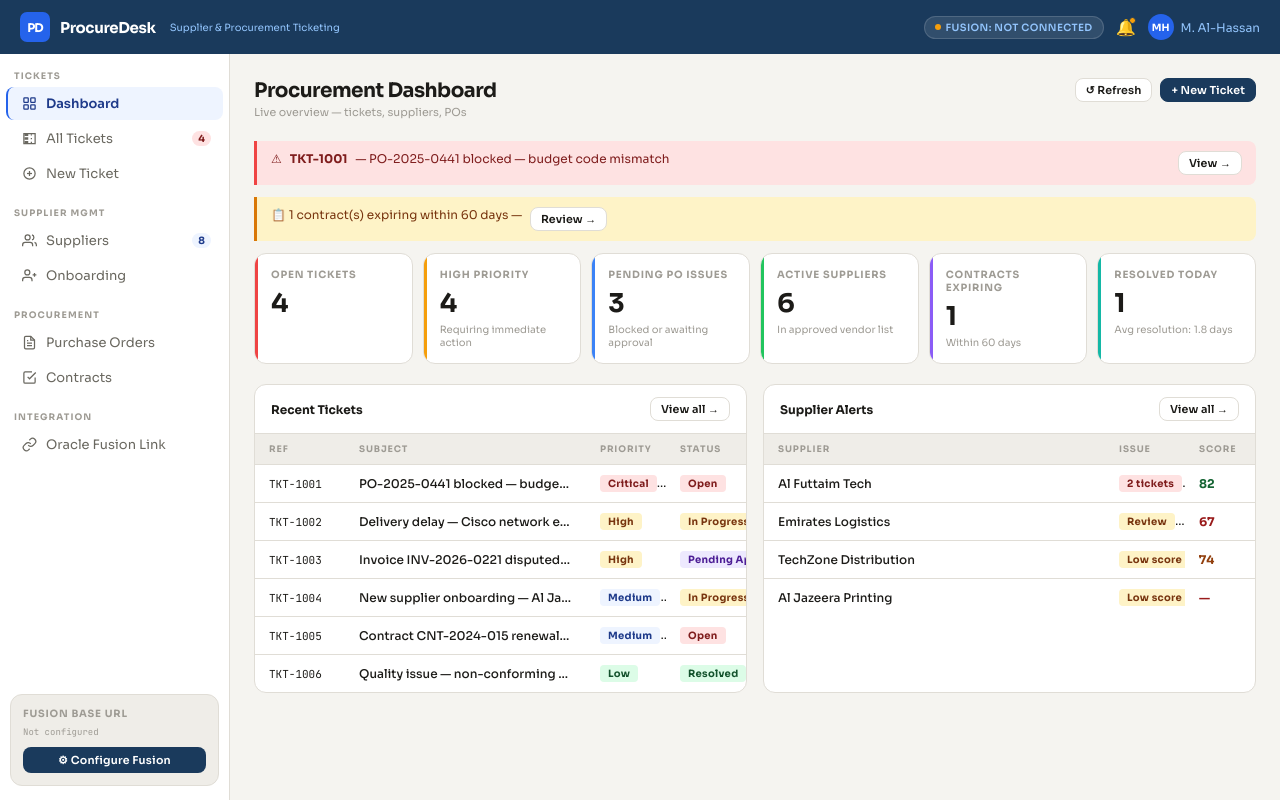
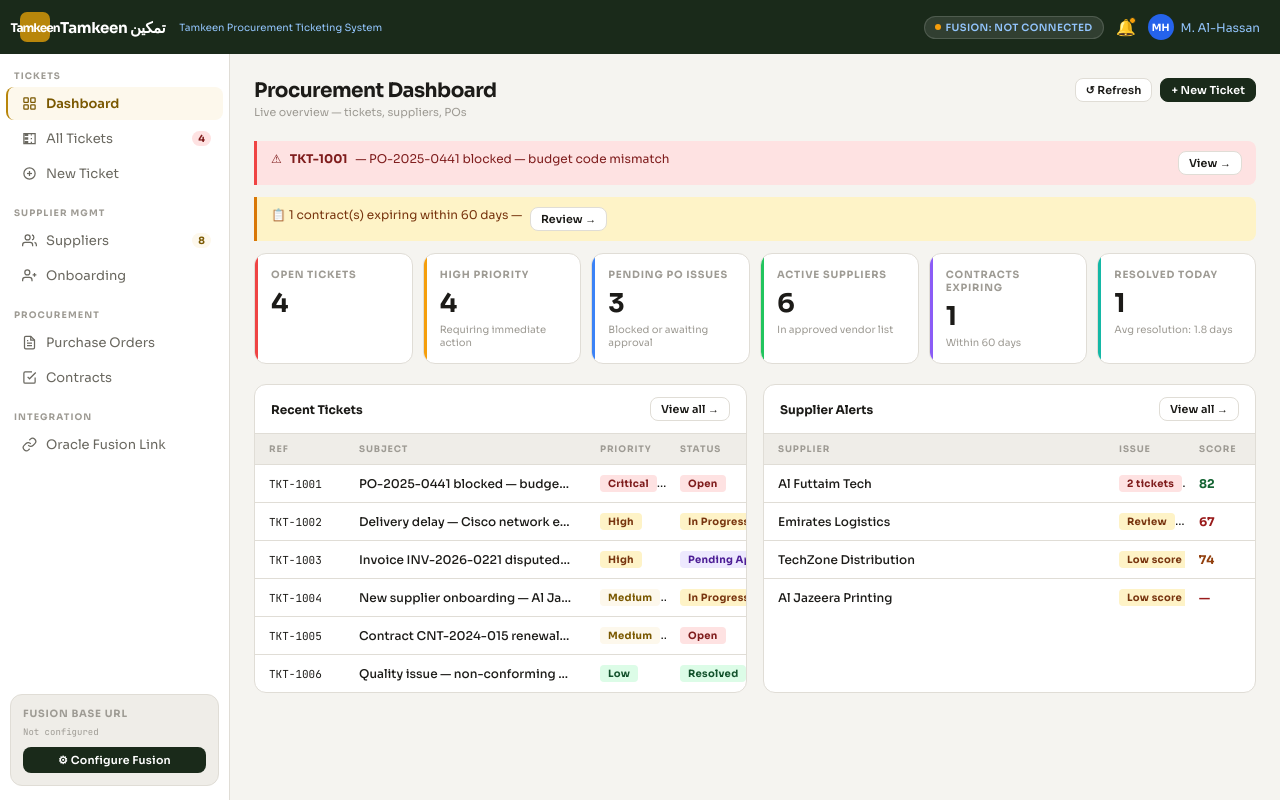
Before and after one commit to cmohamedgamal/Procurement-Ticketing-System, a plain HTML site: page index.html in a window 1280 px wide. Drawn offline with Linux system fonts and the light colour scheme.

Commit message:
Update index.html

```diff
--- a/index.html
+++ b/index.html
@@ -3,7 +3,7 @@
 <head>
 <meta charset="UTF-8">
 <meta name="viewport" content="width=device-width, initial-scale=1.0">
-<title>ProcureDesk — Procurement & Supplier Ticketing</title>
+<title>Tamkeen — Procurement & Supplier Ticketing</title>
 <link href="https://fonts.googleapis.com/css2?family=Sora:wght@300;400;500;600;700&family=JetBrains+Mono:wght@400;500&display=swap" rel="stylesheet">
 <style>
 :root {
@@ -15,10 +15,10 @@
   --text: #1C1B18;
   --text2: #6A6860;
   --text3: #9E9B94;
-  --accent: #1A3A5C;
-  --accent2: #2563EB;
-  --accent-bg: #EEF4FF;
-  --accent-text: #1E3A8A;
+  --accent: #1A2A1A;
+  --accent2: #B8860B;
+  --accent-bg: #FDF8EC;
+  --accent-text: #7A5800;
   --green: #166534; --green-bg: #DCFCE7; --green-text: #14532D;
   --amber: #92400E; --amber-bg: #FEF3C7; --amber-text: #78350F;
   --red: #991B1B;   --red-bg: #FEE2E2;   --red-text: #7F1D1D;
@@ -47,7 +47,7 @@
 }
 .brand { display: flex; align-items: center; gap: 10px; }
 .brand-icon {
-  width: 30px; height: 30px; border-radius: 7px; background: #2563EB;
+  width: 30px; height: 30px; border-radius: 7px; background: #B8860B;
   display: flex; align-items: center; justify-content: center;
   font-size: 12px; font-weight: 700; color: #fff; letter-spacing: -1px;
 }
@@ -266,9 +266,9 @@
 <!-- TOPBAR -->
 <div class="topbar">
   <div class="brand">
-    <div class="brand-icon">PD</div>
-    <span class="brand-name">ProcureDesk</span>
-    <span class="brand-tag">Supplier & Procurement Ticketing</span>
+   <div class="brand-icon">Tamkeen</div>
+    <span class="brand-name">Tamkeen تمكين</span>
+    <span class="brand-tag">Tamkeen Procurement Ticketing System</span>
   </div>
   <div class="topbar-right">
     <div class="fusion-badge" id="fusion-badge" onclick="nav('connect')">
```
